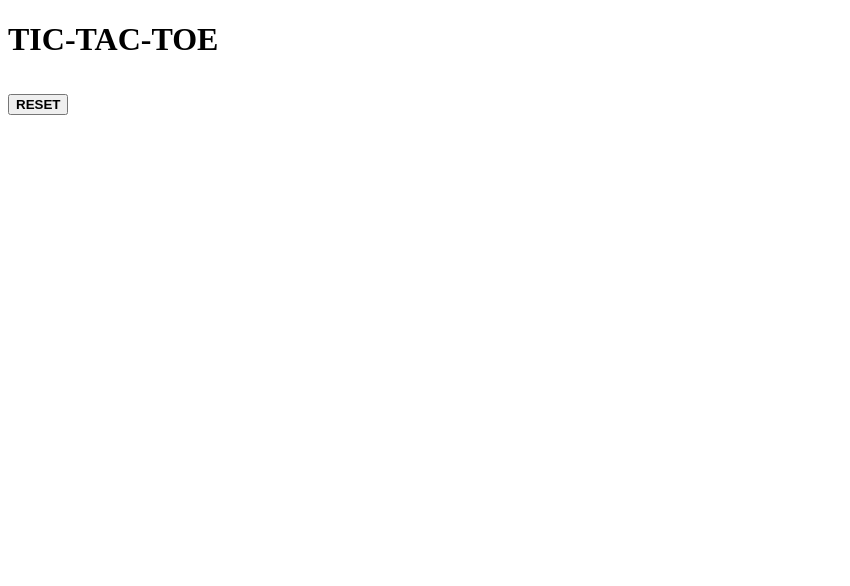
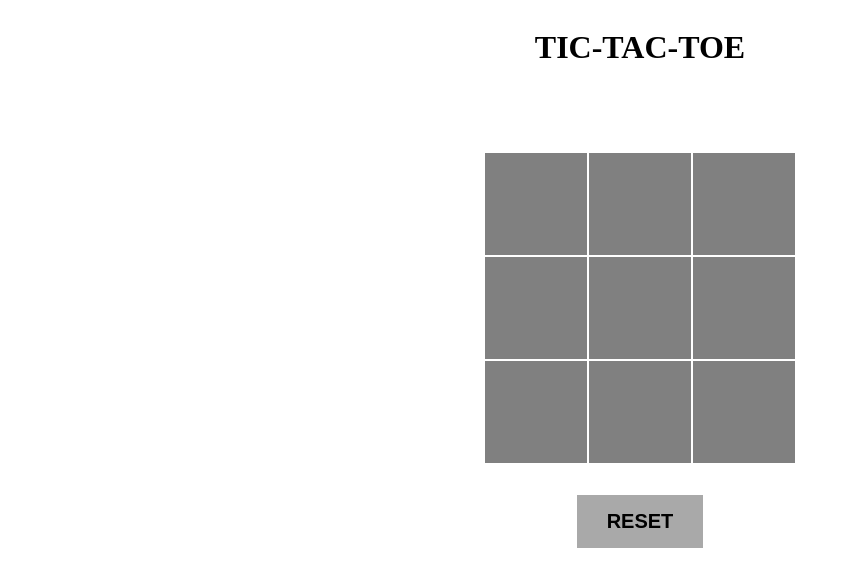
Before and after one commit to Srinidhi2000/Engage_TTT, a plain HTML site: page index.html in a window 1280 px wide. Shown: the whole page, without its empty margins (0-850 px from the left). Drawn offline with Linux system fonts and the light colour scheme.

Commit message:
change css href

```diff
--- a/index.html
+++ b/index.html
@@ -2,7 +2,7 @@
 <html>
 <head>
 	<title>Tic Tac Toe Board</title>
-	<link rel="stylesheet" type="text/css" href="tictactoe board.css">
+	<link rel="stylesheet" type="text/css" href="styles.css">
 </head>
 <body>
 	<div class="container">
```
